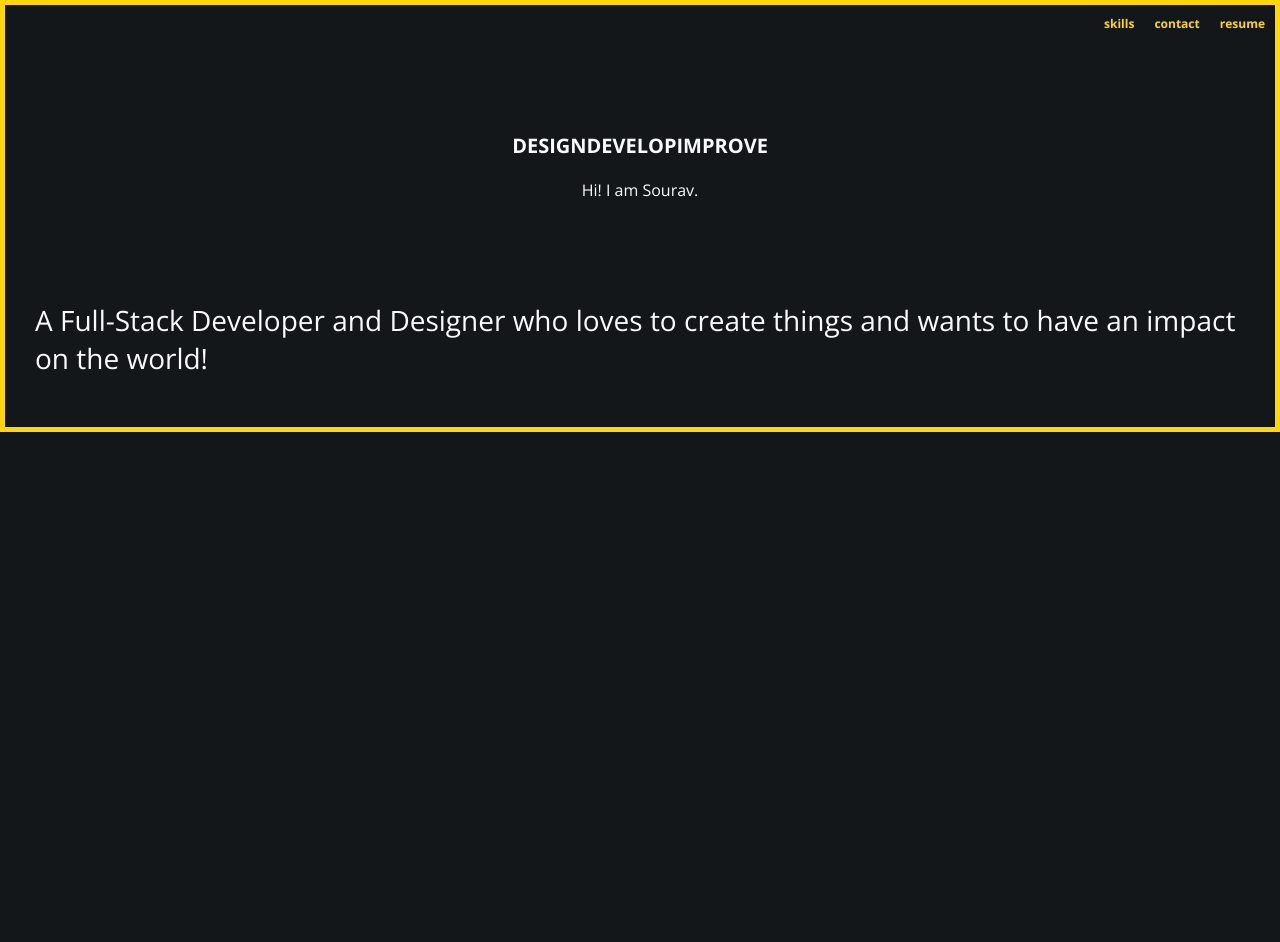
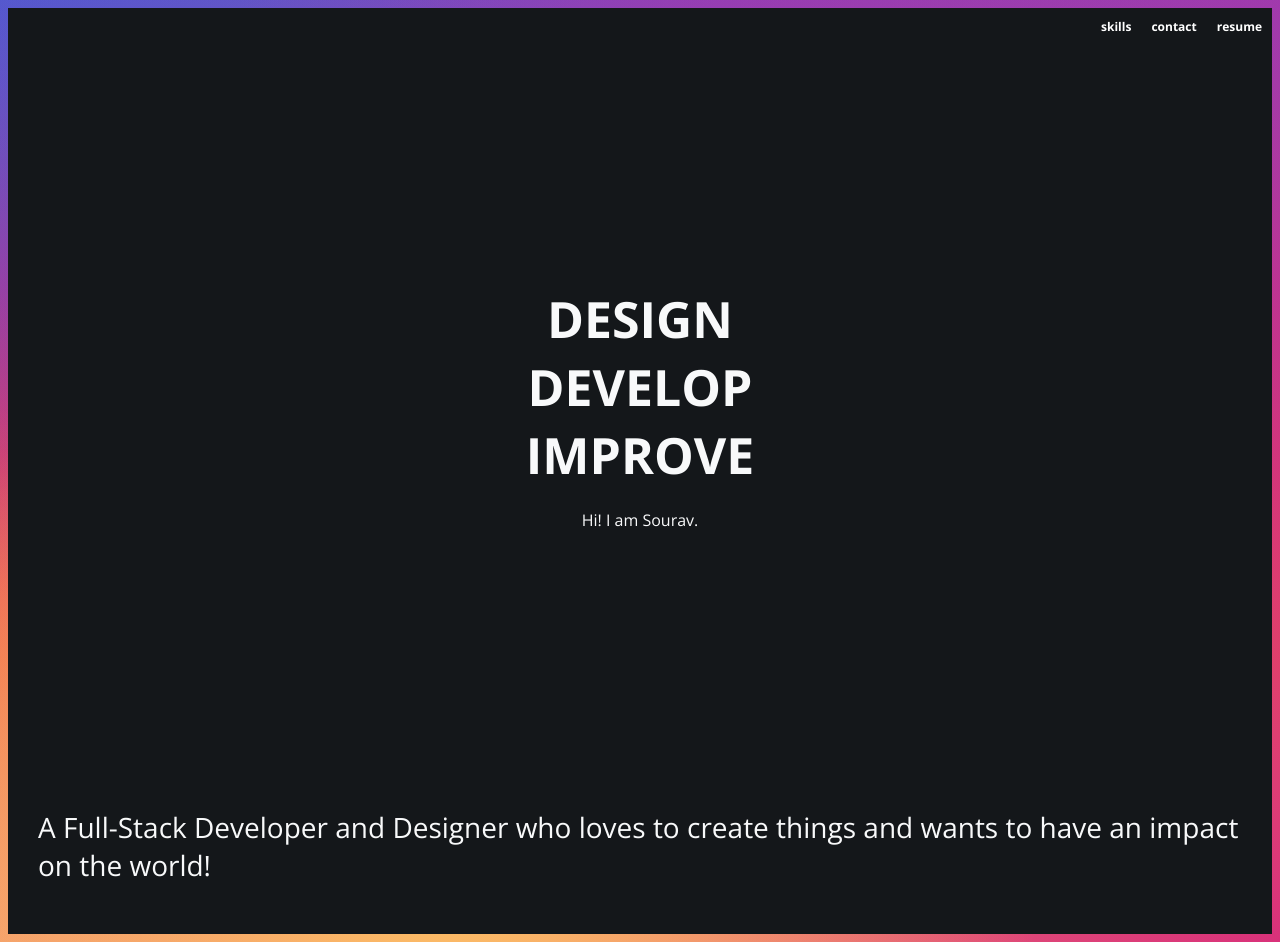
Before and after one commit to frostzt/frostzt, a Next.js app: page / in a window 1280 px wide. Before the commit the page ends 800 px from the top, so only its background shows below. Built offline with nearby package versions, Linux system fonts and the light colour scheme.

Commit message:
changed the color theme and now improving the header

```diff
--- a/Components/AboutMe/AboutMe.module.scss
+++ b/Components/AboutMe/AboutMe.module.scss
@@ -2,6 +2,7 @@
   width: 100%;
   height: 100%;
   position: relative;
+  background-color: var(--background-color);
 
   .content {
     padding: 0 3rem 5rem 3rem;
--- a/Components/Header/Header.module.scss
+++ b/Components/Header/Header.module.scss
@@ -1,16 +1,31 @@
 .container {
   width: 100%;
-  height: 100%;
+  height: 100vh;
   position: relative;
+  background-color: var(--background-color);
 
   .wrapper {
+    top: 50%;
+    left: 50%;
     width: 100%;
-    padding: 10rem 0;
+    position: absolute;
     text-align: center;
+    transform: translate(-50%, -50%);
 
     .content {
       margin-top: 2rem;
       font-size: 1.6rem;
     }
+
+    .heading {
+      display: flex;
+      text-align: center;
+      flex-direction: column;
+
+      &__part {
+        margin: 0 auto;
+        font-size: 5rem;
+      }
+    }
   }
 }
--- a/Components/Header/Header.tsx
+++ b/Components/Header/Header.tsx
@@ -6,10 +6,10 @@ const Header = () => {
     <div className={styles.container}>
       <NavigationBar />
       <div className={styles.wrapper}>
-        <h1>
-          <span>DESIGN</span>
-          <span>DEVELOP</span>
-          <span>IMPROVE</span>
+        <h1 className={styles.heading}>
+          <span className={styles.heading__part}>DESIGN</span>
+          <span className={styles.heading__part}>DEVELOP</span>
+          <span className={styles.heading__part}>IMPROVE</span>
         </h1>
         <p className={styles.content}>Hi! I am Sourav.</p>
       </div>
--- a/Components/NavigationBar/NavigationBar.module.scss
+++ b/Components/NavigationBar/NavigationBar.module.scss
@@ -1,6 +1,7 @@
 .container {
   width: 100%;
-  margin-top: 1rem;
+  padding-top: 1rem;
+  background-color: var(--background-color);
 
   .links {
     display: flex;
--- a/styles/Home.module.scss
+++ b/styles/Home.module.scss
@@ -1,5 +1,5 @@
 .container {
   width: 100%;
   height: 100%;
-  border: var(--border-thickness) solid var(--global-border);
+  padding: 0.8rem;
 }
--- a/styles/globals.scss
+++ b/styles/globals.scss
@@ -1,9 +1,21 @@
 :root {
   --background-color: #14171a;
-  --global-border: #ffd60a;
-  --primary-color: #ffd60a;
+  --global-border: #bc318f;
+  --primary-color: #fec66d;
   --font-color: #f8f9fa;
-  --border-thickness: 0.5rem;
+
+  --background-gradient: radial-gradient(
+      circle farthest-corner at 35% 90%,
+      #fec564,
+      transparent 50%
+    ),
+    radial-gradient(ellipse farthest-corner at 100% 100%, #d9317a, transparent),
+    radial-gradient(ellipse farthest-corner at 60% -20%, #893dc2, transparent 50%),
+    radial-gradient(ellipse farthest-corner at 100% 0, #893dc2, transparent 50%),
+    radial-gradient(ellipse farthest-corner at 20% -50%, #5258cf, transparent 50%),
+    radial-gradient(ellipse farthest-corner at 0 -25%, #5258cf, transparent 50%),
+    radial-gradient(circle farthest-corner at 0 140%, #fec564, transparent 50%),
+    linear-gradient(#6559ca, #bc318f 30%, #e33f5f 50%, #f77638 70%, #fec66d 100%);
 }
 
 *,
@@ -20,14 +32,15 @@ html {
 }
 
 body {
+  background-size: cover;
   color: var(--font-color);
   font-family: "Open Sans", sans-serif;
-  background-color: var(--background-color);
+  background-image: var(--background-gradient);
 }
 
 a {
+  color: white;
   text-decoration: none;
-  color: var(--primary-color);
 }
 
 // Globally Available Classes
```
